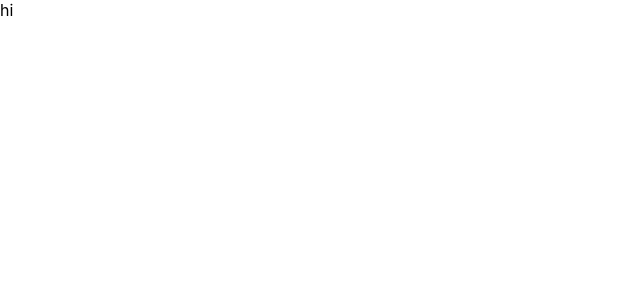
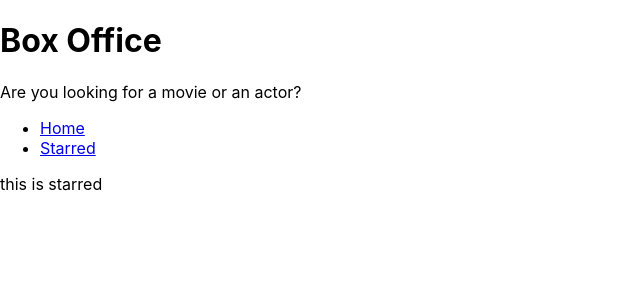
Before and after one commit to ankitchandola/box-office, a React (Create React App) app: page /starred in a window 1280 px wide. Shown: the top 300 px of the page, without its empty margins (0-640 px from the left). Built offline with nearby package versions, Linux system fonts and the light colour scheme.

Commit message:
mainpage and nav adjust

```diff
--- a/src/App.js
+++ b/src/App.js
@@ -1,7 +1,25 @@
-import React from "react";
+import React from 'react';
+import { Switch, Route } from 'react-router-dom';
+
+import Home from './Pages/Home';
+import Starred from './Pages/Starred';
 
 function App() {
-  return <div>hi</div>;
+  return (
+    <Switch>
+      <Route exact path="/">
+        <Home />
+      </Route>
+
+      <Route exact path="/starred">
+        <Starred />
+      </Route>
+
+      <Route>
+        <div>Not found</div>
+      </Route>
+    </Switch>
+  );
 }
 
 export default App;
--- a/src/Pages/Starred.js
+++ b/src/Pages/Starred.js
@@ -1,7 +1,8 @@
 import React from 'react';
+import MainPageLayout from '../components/MainPageLayout';
 
 const Starred = () => {
-  return <div>this is starred</div>;
+  return <MainPageLayout>this is starred</MainPageLayout>;
 };
 
 export default Starred;
--- /dev/null
+++ b/src/components/MainPageLayout.js
@@ -0,0 +1,19 @@
+import React from 'react';
+import Navs from './Navs';
+import Title from './Title';
+
+const MainPageLayout = ({ children }) => {
+  return (
+    <div>
+      <Title
+        title="Box Office"
+        subtitle="Are you looking for a movie or an actor?"
+      />
+      <Navs />
+
+      {children}
+    </div>
+  );
+};
+
+export default MainPageLayout;
--- a/src/components/Navs.js
+++ b/src/components/Navs.js
@@ -0,0 +1,23 @@
+import React from 'react';
+import { Link } from 'react-router-dom';
+
+const LINKS = [
+  { to: '/', text: 'Home' },
+  { to: '/starred', text: 'Starred' },
+];
+
+const Navs = () => {
+  return (
+    <div>
+      <ul>
+        {LINKS.map(item => (
+          <li key={item.to}>
+            <Link to={item.to}>{item.text}</Link>
+          </li>
+        ))}
+      </ul>
+    </div>
+  );
+};
+
+export default Navs;
--- /dev/null
+++ b/src/components/Title.js
@@ -0,0 +1,12 @@
+import React from 'react';
+
+const Title = ({ title, subtitle }) => {
+  return (
+    <div>
+      <h1>{title}</h1>
+      <p>{subtitle}</p>
+    </div>
+  );
+};
+
+export default Title;
```
